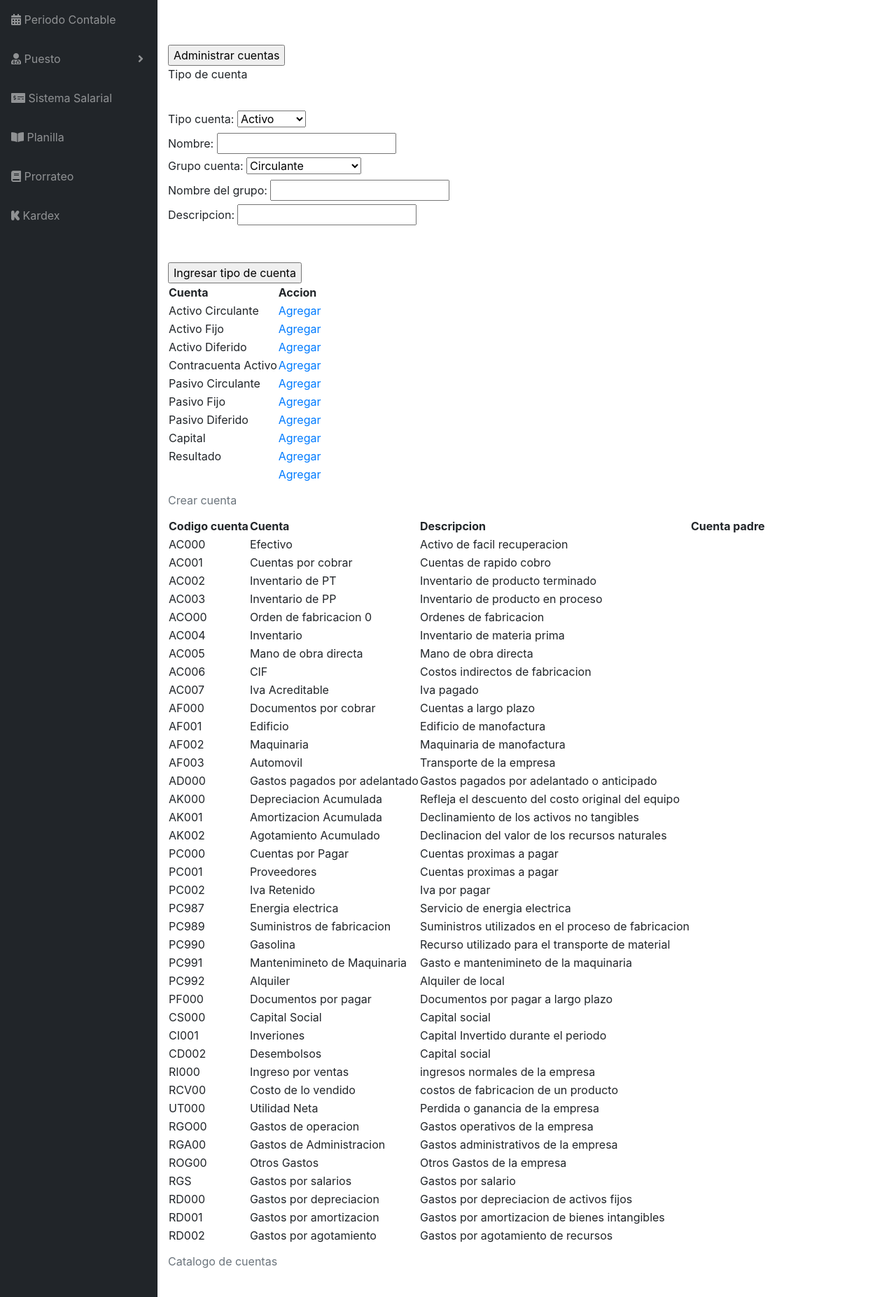
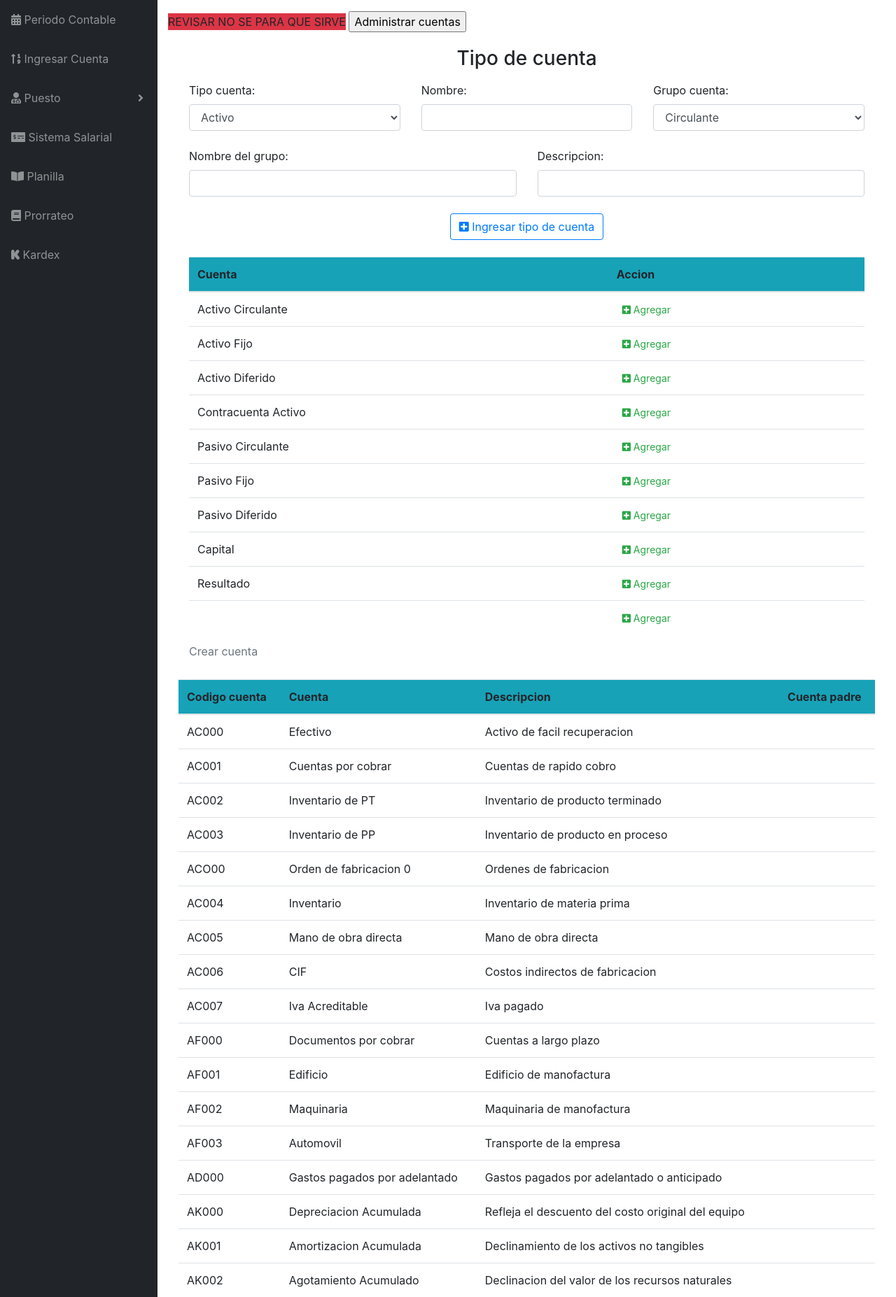
Before and after one commit to Christian254/Sistema-Contable, a Django app: page /ingresarCuenta/ in a window 1280 px wide. Shown: the part 56-1910 px from the top of the page at 70% size. Run offline with Django 3.2, Linux system fonts and the light colour scheme; data comes from the database, SQL or seed files in the repository; both versions use the stored data as it was after the commit; some libraries are stand-ins or nearby versions.

Commit message:
Ingresar Cuenta y OF
revisar

```diff
--- a/Sistema/contable/templates/Base/base.html
+++ b/Sistema/contable/templates/Base/base.html
@@ -45,6 +45,11 @@
                 <a class="nav-link" href="/nuevoPeriodo">
             <i class="fas fa-calendar-alt"></i>
             <span>Periodo Contable</span></a>
+            </li>
+            <li class="nav-item">
+                <a class="nav-link" href="/ingresarCuenta">
+            <i class="fas fa-sort-numeric-up"></i>
+            <span>Ingresar Cuenta</span></a>
             </li>
             <li class="nav-item dropdown">
                 <a class="nav-link dropdown-toggle" href="#" id="pagesDropdown" role="button" data-toggle="dropdown" aria-haspopup="true" aria-expanded="false">
--- a/Sistema/contable/templates/Main/ingresar_cuenta.html
+++ b/Sistema/contable/templates/Main/ingresar_cuenta.html
@@ -1,100 +1,92 @@
 {% extends "Base/base.html" %}
-
 {% block Titulo %}
 Catalogo de cuentas
 {% endblock Titulo %}
-
 {% block Contenido %}
-<br><br>
-<input id="detalle" type="submit" value="Administrar cuentas" onclick="CrearCuenta()"/>
-<div style="margin-top:0%" id="a0" onload="Ocultar()">
-	<div id="caja-0" class="caja-0">
-	<div id="form-detalle">
-		<div class="caja-1">
+<label for="detalle" class="bg-danger"> REVISAR NO SE PARA QUE SIRVE</label>
+<input id="detalle" type="submit" value="Administrar cuentas" onclick="CrearCuenta()" />
+<div class="container" onload="Ocultar()">
+    <div class="container">
+        <h3 class="text-center mt-3 mb-3">Tipo de cuenta</h3>
         <form method="POST" action="">
             <input type="hidden" name="action" id="action" value="newCuenta">
             {% csrf_token %}
-			<p class="titulo-02">Tipo de cuenta</p><br>
+            <div class="row">
+                <div class="col-4">
                     <label id="tipo" name="tipo" for="tipo">Tipo cuenta:</label>
-		 	<select id="tipo" name="tipo">
+                    <select class="form-control" id="tipo" name="tipo">
                         <option value="A">Activo</option>
                         <option value="P">Pasivo</option>
                         <option value="C">Capital</option>
                         <option value="R">Resultado</option>
-			</select><br>
-
+                    </select>
+                </div>
+                <div class="col-4">
                     <label>Nombre:</label>
-		    <input type="text" name="nombret" id="nombret"><br>
-
+                    <input class="form-control" type="text" name="nombret" id="nombret"><br>
+                </div>
+                <div class="col-4">
                     <label> Grupo cuenta: </label>
-		 	<select id="grupo" name="grupo">
+                    <select class="form-control" id="grupo" name="grupo">
                         <option value="C">Circulante</option>
                         <option value="F">Fijo</option>
                         <option value="D">Diferido</option>
                         <option value="T">Capital o resultado</option>
-			</select><br>
-
+                    </select>
+                </div>
+            </div>
+            <div class="row">
+                <div class="col-6">
                     <label>Nombre del grupo: </label>
-		    <input type="text" name="nombreg" id="nombreg"><br>
-
+                    <input class="form-control" type="text" name="nombreg" id="nombreg"><br>
+                </div>
+                <div class="col-6">
                     <label>Descripcion:</label>
-		    <input type="text" name="descripciong" id="descripciong"><br><br><br>
-
-			<input class="btn-sb" type="submit" name="btn" id="btn" value="Ingresar tipo de cuenta">
+                    <input class="form-control" type="text" name="descripciong" id="descripciong">
+                </div>
+            </div>
+            <div class="row justify-content-center">
+            	<button class="btn btn-outline-primary mb-4" type="submit" name="btn" id="btn">
+            		<i class="fas fa-plus-square"></i> Ingresar tipo de cuenta
+            	</button>
+            </div>
         </form>
     </div>
-
-	</div>
-</div>
-
-	<div id="caja-0" class="caja-0">
-		<div id="form-detalle">
-				<div class="tabla-0">
-					<table class="tabla-1">
+    <div class="container">
+        <table class="table table-hover">
             <caption class="titulo-01">Crear cuenta</caption>
-						<tr>
+            <thead class="bg-info">
                 <th>Cuenta</th>
                 <th>Accion</th>
-						</tr>
+            </thead>
             {% for t in tipo %}
             <tr>
-							<td >{{t.nom_grupo}}</td>
-							<td><a href="{% url 'contable:insertCuenta' t.id %}" class="btn-sb" name="btn" id="btn" >Agregar</a> </td>
+                <td>{{t.nom_grupo}}</td>
+                <td><a href="{% url 'contable:insertCuenta' t.id %}" class="btn-sm btn-outline-success" name="btn" id="btn" ><i class="fas fa-plus-square"></i> Agregar</a> </td>
             </tr>
             {% endfor %}
         </table>
     </div>
 </div>
-	</div>
-</div>
-
-
-
-<div class="tabla-0">
-	<table class="tabla-1">
+<div class="container">
+    <table class="table table-hover">
         <caption class="titulo-0">Catalogo de cuentas </caption>
-		<tr>
+        <thead class="bg-info">
             <th>Codigo cuenta</th>
             <th>Cuenta</th>
             <th>Descripcion</th>
-
             <th>Cuenta padre</th>
-		</tr>
+        </thead>
         {% for t in tipo %}
         {% for cuenta in t.cuenta_set.all %}
         <tr>
             <td> {{cuenta.codigo_cuenta}} </td>
             <td> {{cuenta.nom_cuenta}} </td>
             <td> {{cuenta.descripcion}} </td>
-
             <td> {{cuenta.cuenta_padre}} </td>
         </tr>
         {% endfor %}
         {% endfor %}
     </table><br><br>
 </div>
-
-
-
-
 {% endblock Contenido %}
```
Also changed, not shown: Sistema/contable/templates/Main/OrdenesFabricacion.html (+29 -34 lines), Sistema/db.sqlite3. Lines whose indentation alone changed are shown as unchanged.
